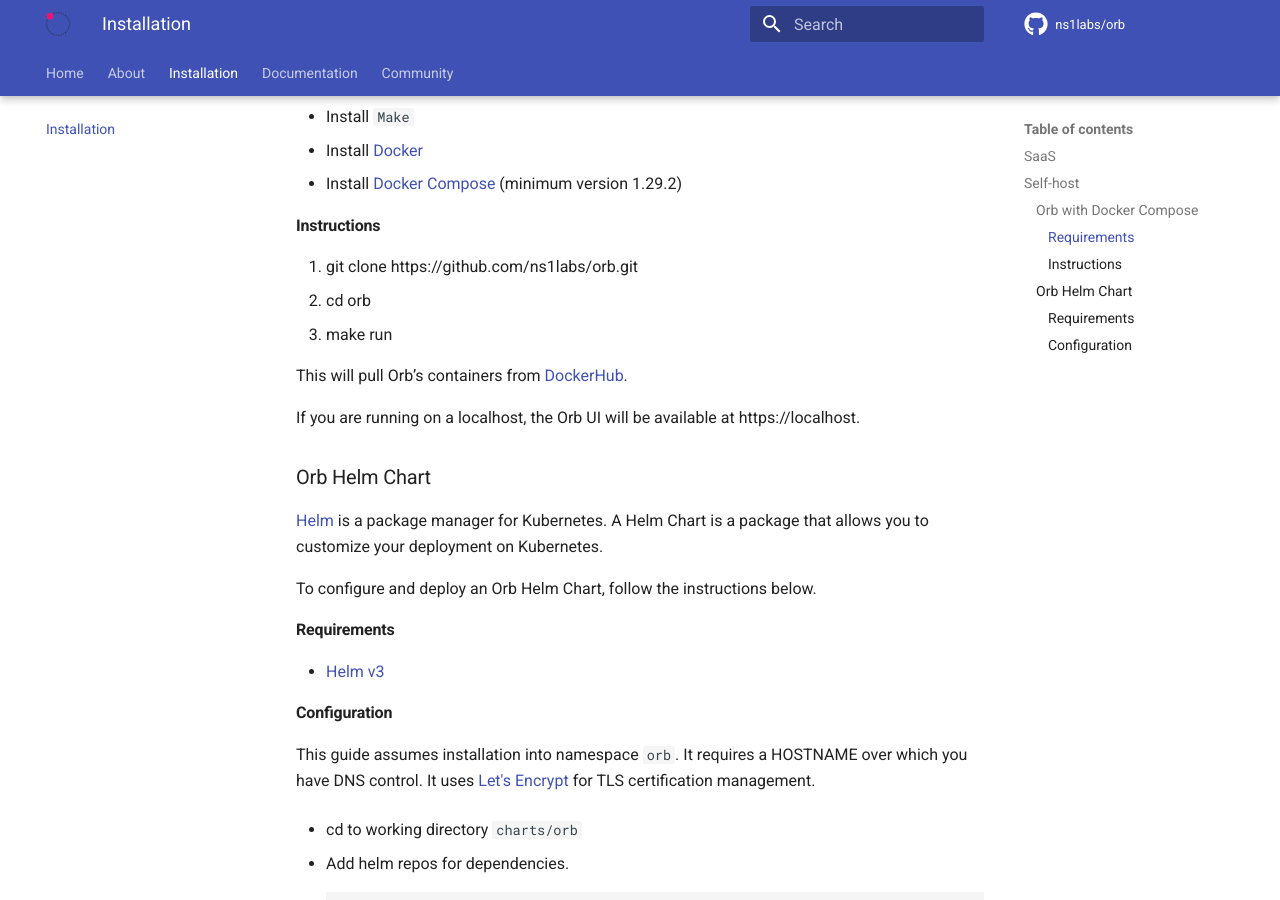
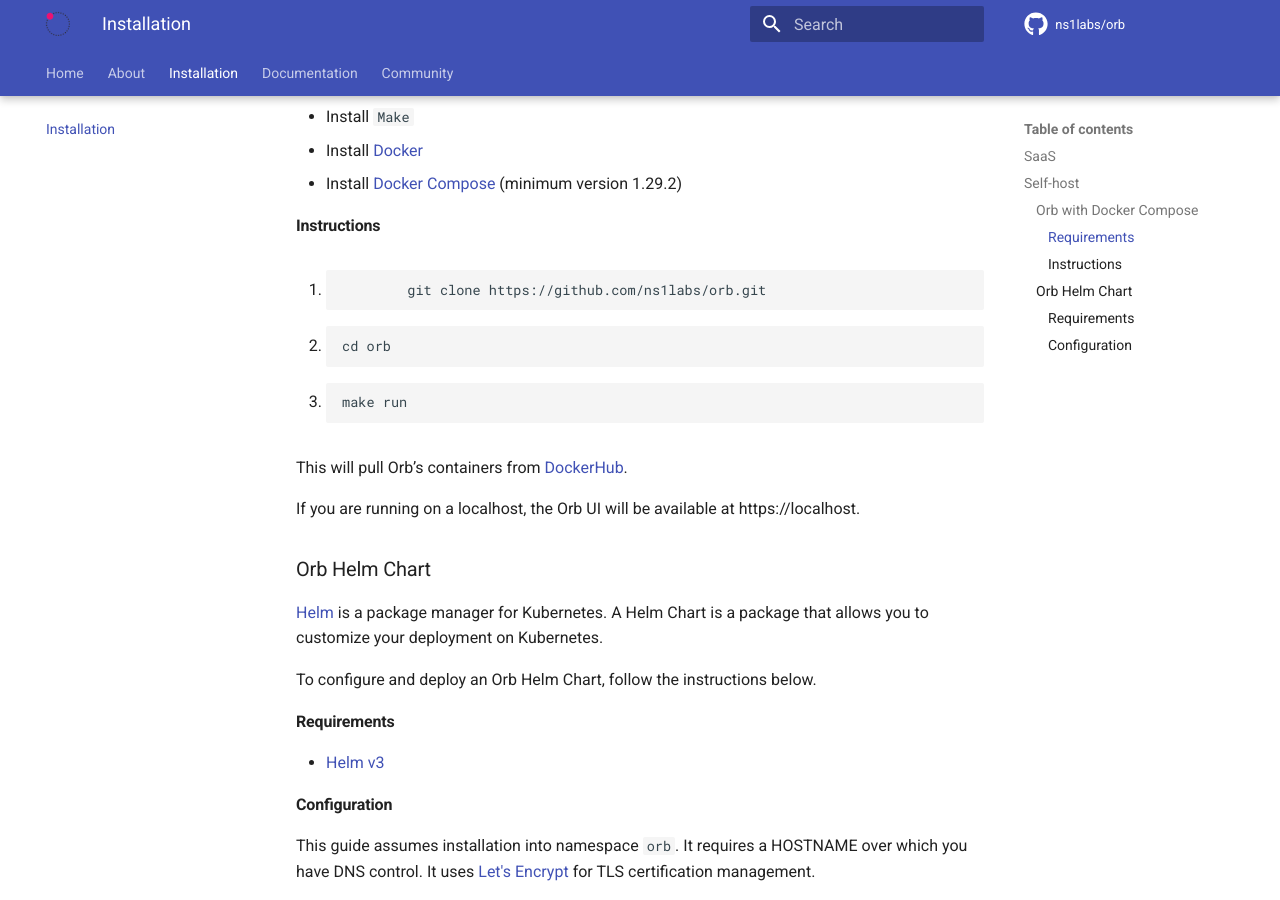
Before and after one commit to orb-community/orb-website, an MkDocs documentation site: the page built from docs/install.md, in a window 1280 px wide and 900 px high, scrolled down 961 px. Built offline with MkDocs 1.6.1 and Material for MkDocs 9.7.7, drawn with Linux system fonts in a browser that asks for light colours; comment, search, counter and statistics services are not loaded.

Commit message:
format edit

```diff
--- a/docs/install.md
+++ b/docs/install.md
@@ -25,11 +25,12 @@
 
 #### Instructions
 
-1.      git clone https://github.com/ns1labs/orb.git
->
-2.      cd orb
->
-3.      make run
+1.
+                git clone https://github.com/ns1labs/orb.git
+2.
+        cd orb
+3.
+        make run
 
 
 
```
